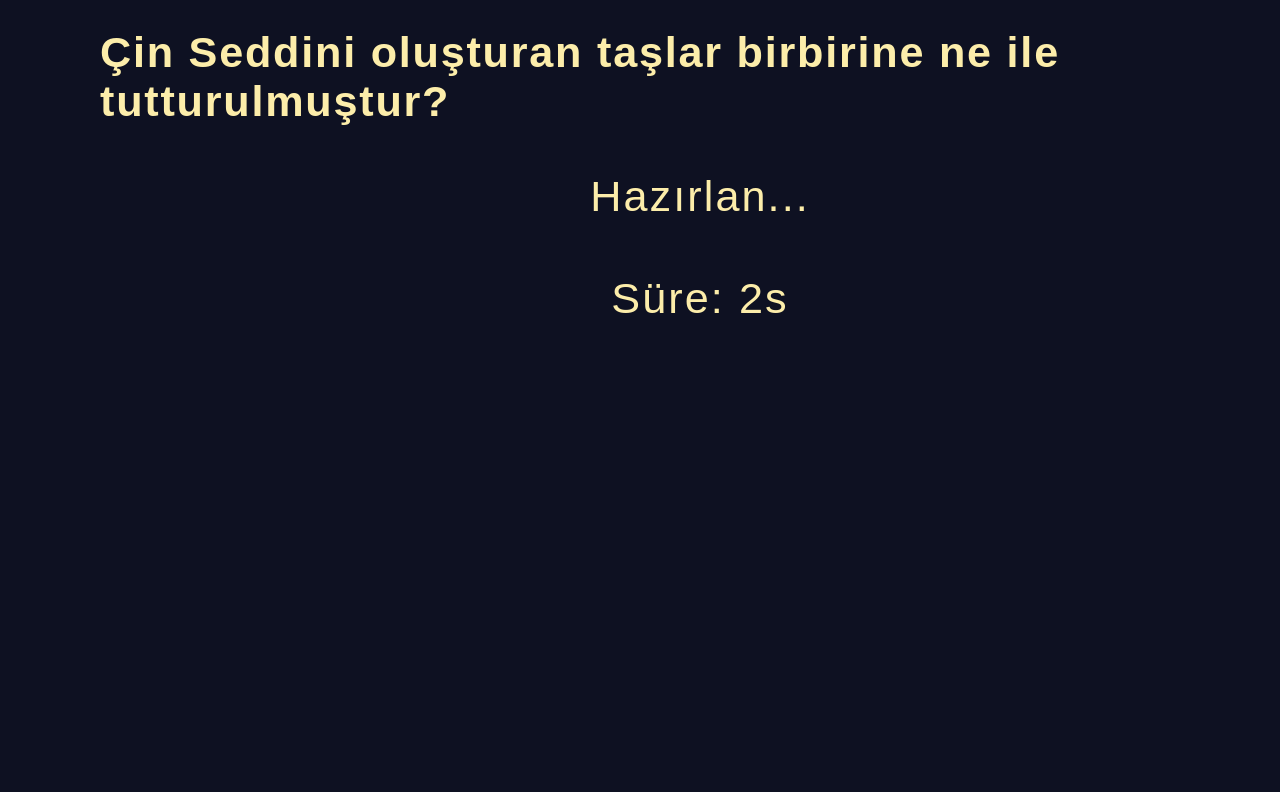
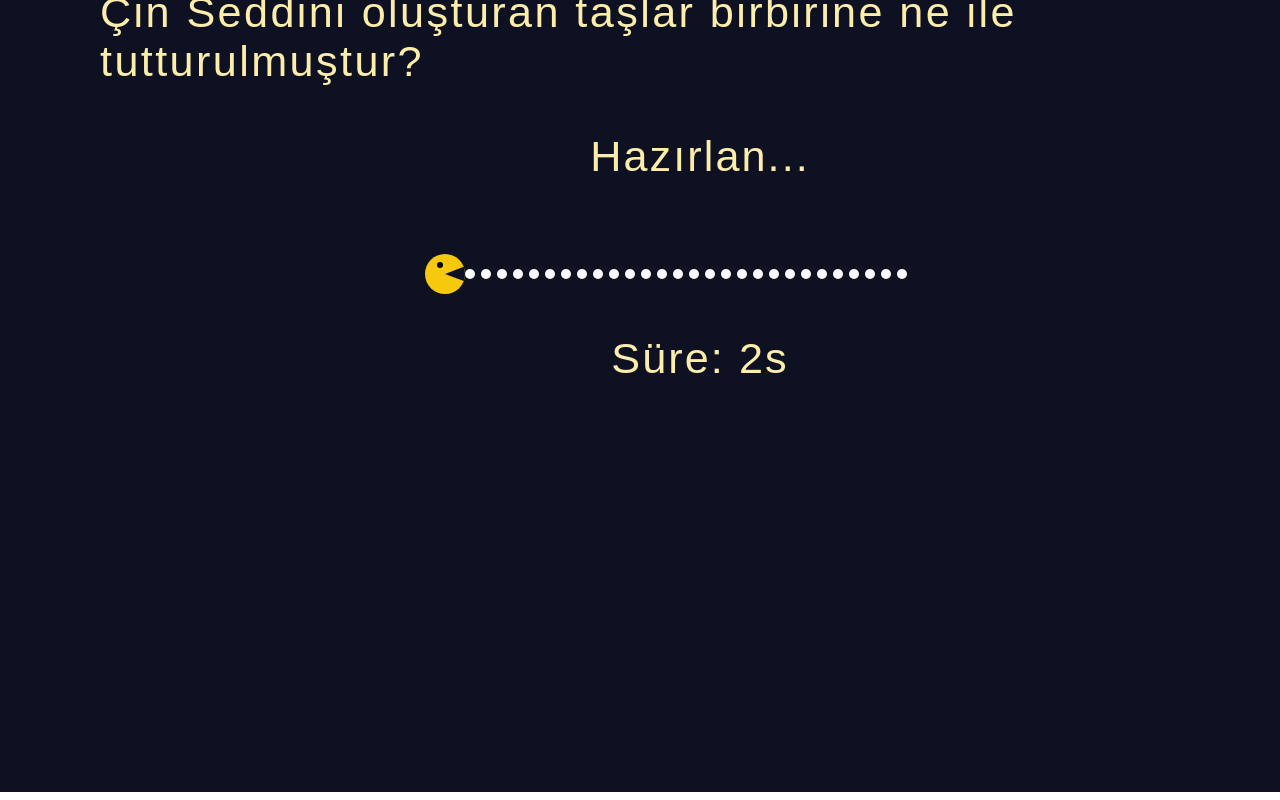
Before and after one commit to jasminyasemin/Question-App, a React (Vite) app: page / in a window 1280 px wide. Both pictures are taken after a click on the button "Başla!". Shown: the part 308-1108 px from the top of the page. Built offline with nearby package versions, Linux system fonts and the light colour scheme; a web font is replaced by a local one.

Commit message:
startscreen and quiz updated

```diff
--- a/src/components/quiz.css
+++ b/src/components/quiz.css
@@ -15,33 +15,35 @@
 img {
     max-width: 400px;
     border-radius: 40px;
-    margin-top: 100px;
+    margin-top: 60px;
 }
 
 .options {
   list-style: none;
   display: flex;
   flex-direction: row;
-  gap: 100px;
+  gap: 50px;
   margin-top: -2px;
-  padding-bottom: 60px;
+  padding-bottom: 20px;
 }
 
 h2 {
     font-size: 2.7rem;
-    letter-spacing: 0.11rem;
+    font-weight: lighter;
+    letter-spacing: 0.15rem;
     max-width: 1200px;
 }
 
 li {
   background-color: var(--background-color-2);
-  border-radius: 10px;
-  padding: 1rem;
-  margin: 1rem 0;
+  border-radius: 20px;
+  padding: 0.6rem;
+  margin: 0.6rem;
   cursor: pointer;
   transition: all 0.3s ease;
   font-size: 1.7rem;
-  letter-spacing: 0.08rem;
+  font-weight: lighter;
+  letter-spacing: 0.07rem;
   word-wrap: break-word;
   overflow-wrap: break-word;
 }
@@ -55,3 +57,81 @@ li:hover {
 .p3 {
     margin-top: 10px;
 }
+
+.timeline {
+  position: relative;
+  height: 40px;
+  margin: 30px auto;
+  width: 540px;
+  display: flex;
+  align-items: center;
+  padding: 0 10px;
+}
+
+.dot {
+  width: 10px;
+  height: 10px;
+  background-color: white;
+  border-radius: 50%;
+  margin: 0px 3px;
+  transition: 0.2s ease;
+  z-index: 1;
+}
+
+.dot.eaten {
+  opacity: 0;
+  transform: scale(0);
+}
+
+.pacman {
+  position: absolute;
+  top: 0;
+  left: 0;
+  width: 40px;
+  height: 40px;
+  background: #f6c90e;
+  border-radius: 50%;
+  z-index: 2;
+  animation: chomping 2s infinite;
+  transform-origin: center;
+  overflow: hidden;
+}
+
+.pacman::before {
+  content: '';
+  position: absolute;
+  width: 100%;
+  height: 100%;
+  background: var(--background-color-1);
+  animation: mouth-open 1.2s infinite;
+  clip-path: polygon(50% 50%, 100% 0%, 100% 100%);
+}
+
+.pacman::after {
+  content: '';
+  position: absolute;
+  top: 8px;
+  left: 12px;
+  width: 6px;
+  height: 6px;
+  background-color: black;
+  border-radius: 50%;
+}
+
+@keyframes mouth-open {
+  0%, 100% {
+    clip-path: polygon(50% 50%, 100% 100%, 100% 0%);
+  }
+  50% {
+    clip-path: polygon(50% 50%, 100% 25%, 100% 75%);
+  }
+}
+
+@keyframes pacman-chomp {
+  0%, 100% {
+    clip-path: polygon(50% 0%, 100% 20%, 100% 80%, 50% 100%, 0% 80%, 0% 20%);
+  }
+  50% {
+    clip-path: polygon(50% 0%, 90% 10%, 90% 90%, 50% 100%, 10% 90%, 10% 10%);
+  }
+}
--- a/src/components/quiz.jsx
+++ b/src/components/quiz.jsx
@@ -1,4 +1,3 @@
-// components/Quiz.jsx
 import { useEffect, useState } from 'react';
 import './quiz.css';
 
@@ -36,6 +35,7 @@ const Quiz = ({ questions, onFinish }) => {
     <div className="quiz">
       {q.image && <img src={q.image} alt="question visual" />}
       <h2>{q.question}</h2>
+
       {showOptions ? (
         <ul className="options">
           {q.options.map((opt, i) => (
@@ -43,9 +43,22 @@ const Quiz = ({ questions, onFinish }) => {
           ))}
         </ul>
       ) : (
-        <p className='p3'>Hazırlan...</p>
+        <p className="p3">Hazırlan...</p>
       )}
-      <p className='p3'>Süre: {seconds}s</p>
+
+   {/* 👾 PACMAN ZAMAN ÇİZGİSİ */}
+   <div className="timeline">
+  {Array.from({ length: 30 }).map((_, i) => (
+    <div key={i} className={`dot ${i < seconds ? 'eaten' : ''}`} />
+  ))}
+
+  <div
+    className="pacman"
+    style={{ left: `${-27 + seconds * 16}px` }} // 26px = 10 (dot) + 16 (margin)
+  />
+</div>
+
+      <p className="p3">Süre: {seconds}s</p>
     </div>
   );
 };
--- a/src/components/startscreen.css
+++ b/src/components/startscreen.css
@@ -12,14 +12,28 @@
 }
 
 h1 {
-    background: linear-gradient(to bottom, #10fdbeec, #8c00ff);
+  background: linear-gradient(to bottom, #10fdbeec, #8c00ff);
   -webkit-background-clip: text;
   -webkit-text-fill-color: transparent;
   font-weight: bold;
-    font-weight: bold;
-    font-size: 6rem;
-    letter-spacing: 0.17rem;
-    margin-top: 530px;
+  font-weight: bold;
+  font-size: 6rem;
+  letter-spacing: 0.17rem;
+  margin-top: 530px;
+}
+.fade-in {
+    animation: fadeIn 1s ease-in-out forwards;
+}
+
+@keyframes fadeIn {
+    from {
+        opacity: 0;
+        transform: translateY(20px);
+    }
+    to {
+        opacity: 1;
+        transform: translateY(0);
+    }
 }
 
 p {
@@ -50,8 +64,17 @@ button {
     margin-top: -15px;
 }
 
+@keyframes glitch {
+    0% { transform: translate(0); }
+    20% { transform: translate(-2px, 2px); }
+    40% { transform: translate(2px, -2px); }
+    60% { transform: translate(-1px, 1px); }
+    80% { transform: translate(1px, -1px); }
+    100% { transform: translate(0); }
+  }
+
 button:hover {
   box-shadow: 0 1px 30px var(--background-color-2);
-  transform: translateY(2px);
-  transition: ease 0.4s;
+  transition: 0.4s ease;
+  animation: glitch 0.3s infinite;
 }
--- a/src/components/startscreen.jsx
+++ b/src/components/startscreen.jsx
@@ -4,7 +4,7 @@ import './startscreen.css';
 const StartScreen = ({ onStart }) => {
     return (
       <div className="start-screen">
-        <h1>Quiz'e Hoş Geldin!</h1>
+        <h1 className='fade-in'>Quiz'e Hoş Geldin!</h1>
         <p>Önünde 10 soru var ve sadece 30 saniyen var...her biri için. Hazır mısın?</p>
         <p className='p2'>Bir cevabı seçtikten sonra ya da süre dolduğunda otomatik olarak bir sonraki soruya geçeceksin.
         Geri dönmek yok.</p>
```
